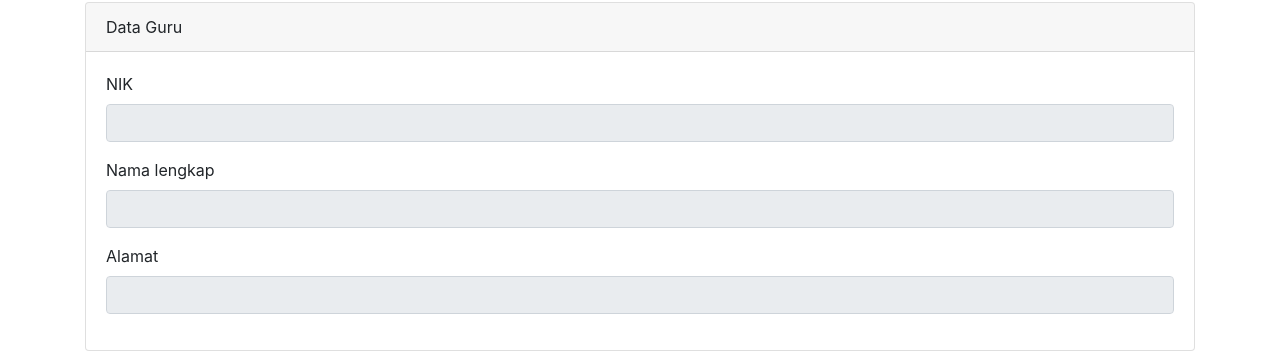
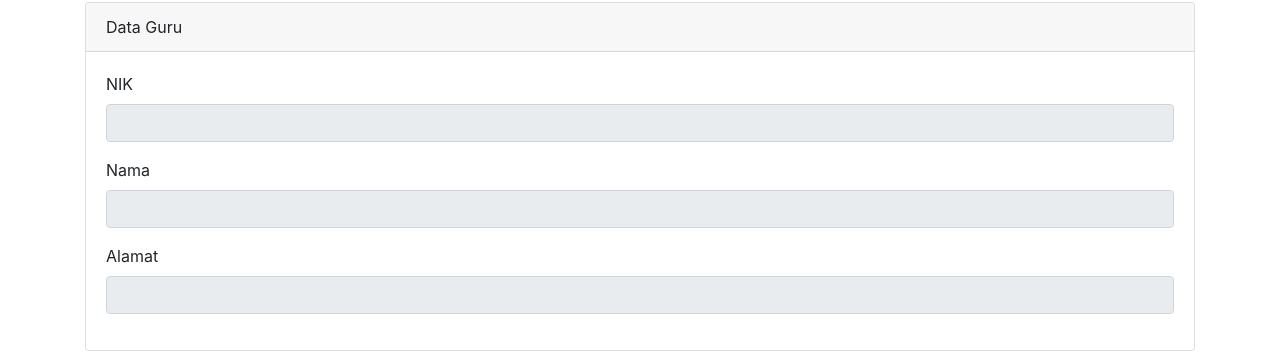
Before and after one commit to rafeyfaasyla/Day3PraPKL_ReviewOOP, a PHP site: page /show.php?no=1 in a window 1280 px wide. Shown: the part 100-455 px from the top of the page. Run offline with PHP 8.4, Linux system fonts and the light colour scheme; data that the repository does not hold is empty.

Commit message:
mengubah nama2

```diff
--- a/guru/show.php
+++ b/guru/show.php
@@ -57,7 +57,7 @@
                         <input type="number" class="form-control" name="nip" value="<?php echo $nip; ?>" disabled>
                     </div>
                     <div class="form-group">
-                        <label for="exampleInputEmail1">Nama lengkap</label>
+                        <label for="exampleInputEmail1">Nama</label>
                         <input type="text" class="form-control" name="nama" value="<?php echo $nama; ?>" disabled>
                     </div>
                     <div class="form-group">
```
